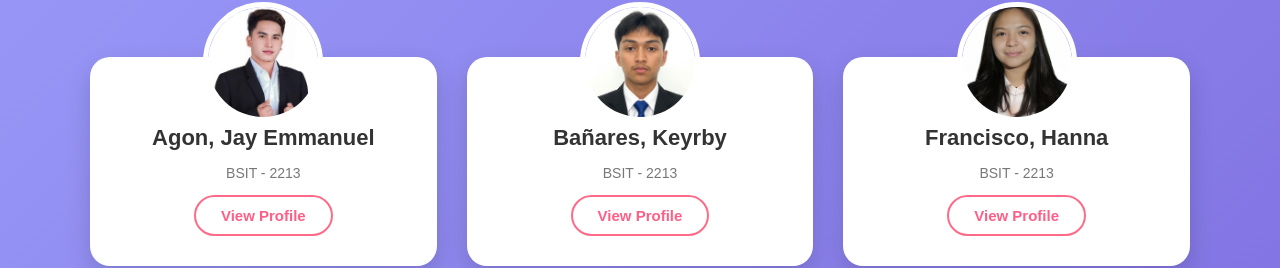
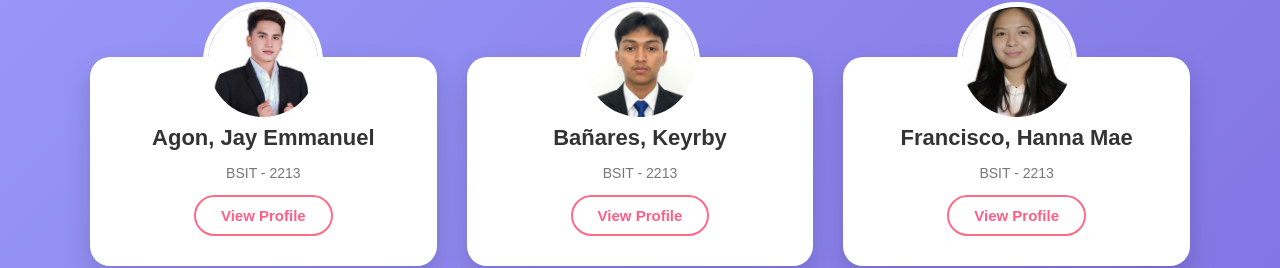
Before and after one commit to rhyx92/22013---WEB101---MANANGAT_R, a plain HTML site: page index.html in a window 1280 px wide. Shown: the part 671-939 px from the top of the page. Drawn offline with Linux system fonts and the light colour scheme.

Commit message:
Update name from 'Hanna' to 'Hanna Mae'

```diff
--- a/index.html
+++ b/index.html
@@ -376,7 +376,7 @@
                   .
             </div>
 
-            <h2>Francisco, Hanna </h2>
+            <h2>Francisco, Hanna Mae</h2>
             <p class="location">BSIT - 2213</p>
             <button class="show-more"
                 onclick="openProfile(
```
